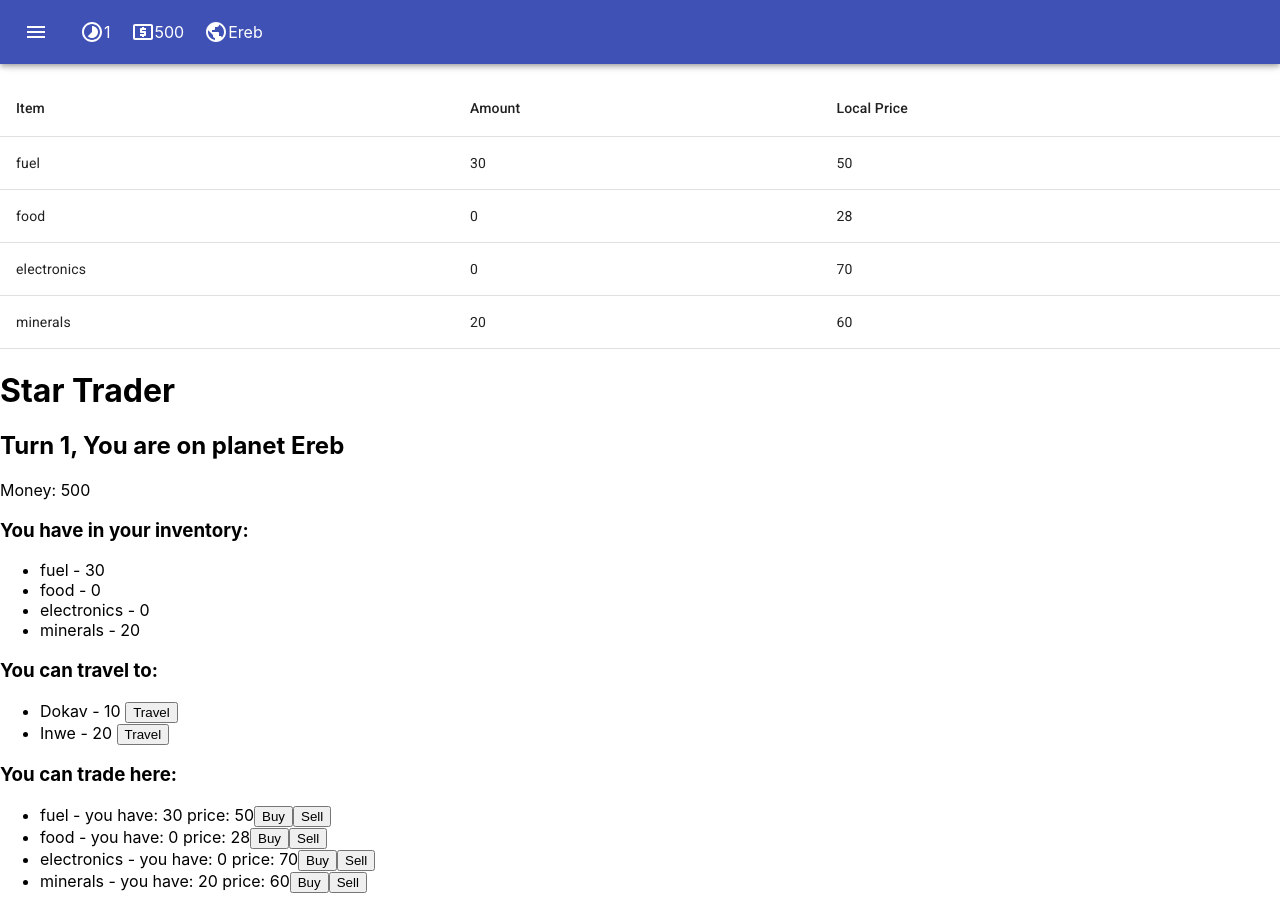
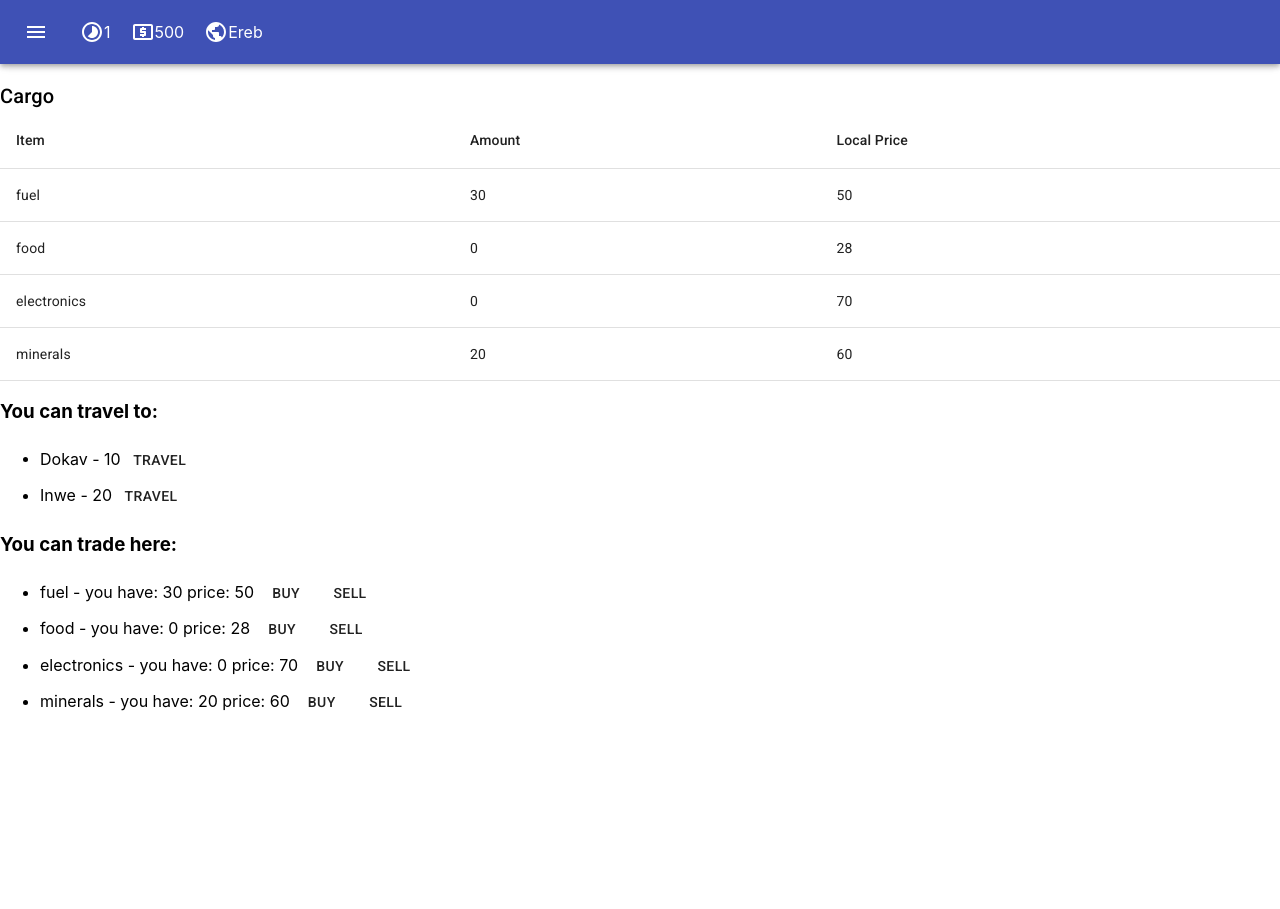
Before and after one commit to crianonim/star-trader, a React (Create React App) app: page / in a window 1280 px wide. After the commit the page ends 800 px from the top, so only its background shows below. Built offline with nearby package versions, Linux system fonts and the light colour scheme.

Commit message:
Inventory buy and sell

```diff
--- a/src/components/ActionButton.js
+++ b/src/components/ActionButton.js
@@ -1,4 +1,5 @@
 import React from 'react';
+import Button from '@material-ui/core/Button'
 import {useDispatch} from 'react-redux';
 import * as conditions from '../game-logic/conditions';
 
@@ -6,9 +7,9 @@ const ActionButton = ({children,action,payload})=>{
     const dispatch=useDispatch();
     const canAct=conditions[action]?conditions[action](payload):true;
     //  console.log(canAct,action,conditions[action])
-    return ( <button disabled={!canAct} onClick={()=>{
+    return ( <Button disabled={!canAct} onClick={()=>{
            dispatch({type:action,payload})
-        }}>{children}</button>
+        }}>{children}</Button>
     )
 }
 
--- a/src/components/InventoryList.js
+++ b/src/components/InventoryList.js
@@ -1,4 +1,4 @@
-import React from 'react';
+import React, { useState } from 'react';
 import Button from "@material-ui/core/Button";
 import Container from "@material-ui/core/Container";
 import Typography from "@material-ui/core/Typography";
@@ -13,6 +13,7 @@ import TimelapseIcon from '@material-ui/icons/Timelapse';
 import LocalAtmIcon from '@material-ui/icons/LocalAtm';
 import * as trade from '../game-logic/trade';
 import {useSelector} from 'react-redux';
+import ActionButton from './ActionButton';
 const styles = theme => ({
     root: { flexGrow: 1,marginTop:100 },
     flex: { flex: 1 },
@@ -20,13 +21,18 @@ const styles = theme => ({
     align:{display:'flex',alignItems:'center'},
     horMar:{marginLeft: 10,marginRight:10,display:'flex',alignItems:'center'},
     topMargin:{marginTop:80},
+    textAlignCenter:{textAlign:'center'},
+    selectedRow:{backgroundColor:'lightblue'}
   });
 
   export default withStyles(styles)(({classes})=> {
+      const [selectedRow,setSelectedRow]=useState(null);
       const {inventory,place,planets} =useSelector((state)=>state);
       const planet=planets.find(el=>el.name===place)
       return (
-          <Table className={classes.topMargin}>
+        <div  className={classes.topMargin}>
+            <Typography variant="h6">Cargo</Typography>
+          <Table>
               <TableHead>
                   <TableRow>
                       <TableCell>Item</TableCell>
@@ -38,14 +44,22 @@ const styles = theme => ({
               </TableHead>
               <TableBody>
                   {inventory.map( ([itemName,amount],i)=>(
-                      <TableRow key={itemName}>
+                      <TableRow  className={selectedRow===itemName?classes.selectedRow:""} onClick={()=>setSelectedRow(itemName)} key={itemName}>
+                      {/* <TableRow color="primary" className={selectedRow===i?classes.selectedRow:""} onClick={()=>setSelectedRow(i)} key={itemName}> */}
+
                           <TableCell>{itemName}</TableCell>
                           <TableCell>{amount}</TableCell>
                           <TableCell>{trade.calculatePrice(planet,itemName)}</TableCell>
-
                       </TableRow>
                   ))}
               </TableBody>
           </Table>
+          {(selectedRow!=null)&&(<div className={classes.align}>
+              <ActionButton action="TRADE" payload={{item:selectedRow,amount:1}}>Buy</ActionButton>
+              <div className={classes.flex+" "+classes.textAlignCenter}>1</div>
+              <ActionButton action="TRADE" payload={{item:selectedRow,amount:-1}}>Sell</ActionButton>
+
+          </div>)}
+        </div>
       )
   });
--- a/src/components/Main.js
+++ b/src/components/Main.js
@@ -13,13 +13,7 @@ const Main = (props)=>{
     return (
         <>
         <InventoryList/>
-        <h1>Star Trader</h1>
-        <h2>Turn {turn}, You are on planet {planet.name}</h2>
-        <p>Money: {money}</p>
-        <h3>You have in your inventory:</h3>
-        <ul>
-            {inventory.map(([name,amount])=>(<li key={name}>{name} - {amount}</li>))}
-        </ul>
+
         <h3>You can travel to:</h3>
         <ul>
         {planet.routes.map( ([name,distance])=>(<li key={name}>{name} - {distance} <ActionButton action="TRAVEL" payload={{state,destination:name}} >Travel</ActionButton></li>))}
```
